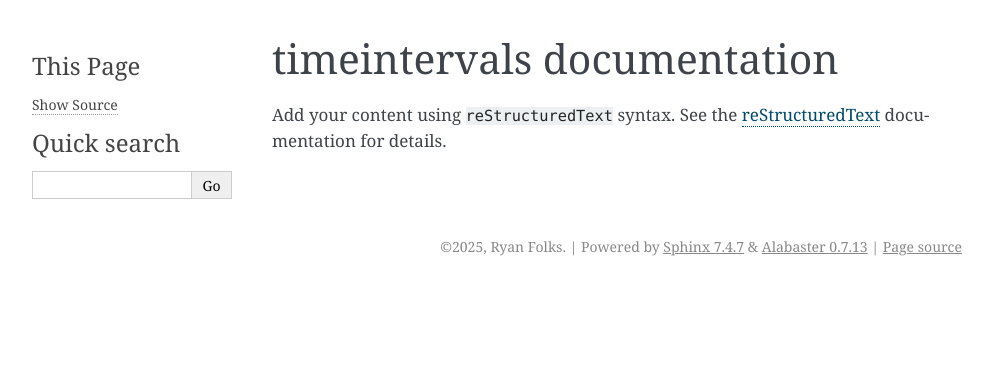
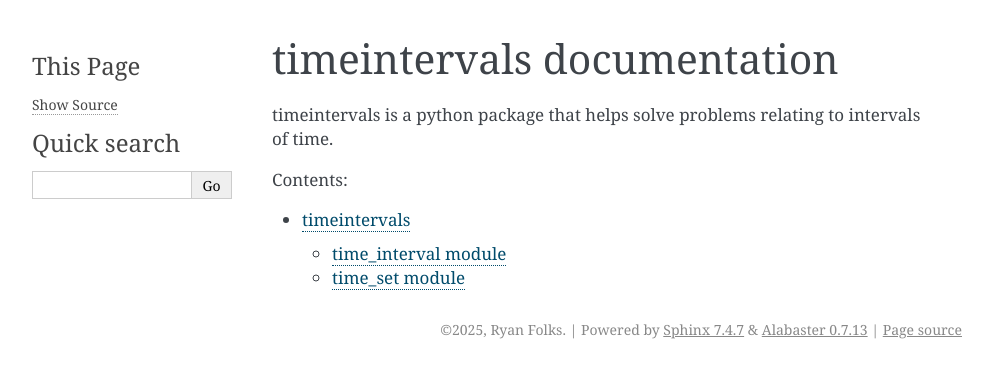
Before and after one commit to UVA-Anesthesiology-Data-Science/timeintervals, a Sphinx documentation site: the page built from docs/source/index.rst, in a window 1280 px wide. Shown: the top 378 px of the page, without its empty margins (148-1141 px from the left). Built offline with Sphinx 7.4.7, drawn with Linux system fonts in a browser that asks for light colours.

Commit message:
Setup autodoc.

```diff
--- a/docs/source/conf.py
+++ b/docs/source/conf.py
@@ -2,6 +2,20 @@
 #
 # For the full list of built-in configuration values, see the documentation:
 # https://www.sphinx-doc.org/en/master/usage/configuration.html
+
+import sys
+import os
+from pathlib import Path
+
+print("Current dir: ", os.getcwd())
+
+# Get the absolute path to the parent directory of the documentation directory
+#parent_dir = os.path.dirname(os.path.dirname(os.path.abspath(__file__)))
+
+# Add the parent directory to the sys.path
+#sys.path.insert(0, parent_dir)
+print(str(Path("../../").resolve()))
+sys.path.insert(0, str(Path("../../").resolve()))
 
 # -- Project information -----------------------------------------------------
 # https://www.sphinx-doc.org/en/master/usage/configuration.html#project-information
@@ -14,12 +28,12 @@
 # -- General configuration ---------------------------------------------------
 # https://www.sphinx-doc.org/en/master/usage/configuration.html#general-configuration
 
-extensions = ["sphinx.ext.napoleon"]
+extensions = ["sphinx.ext.napoleon", "sphinx.ext.autodoc"]
 
 templates_path = ['_templates']
 exclude_patterns = []
 
-
+autodoc_mock_imports = ["pydantic", "typing_extensions"]
 
 # -- Options for HTML output -------------------------------------------------
 # https://www.sphinx-doc.org/en/master/usage/configuration.html#options-for-html-output
--- a/docs/source/index.rst
+++ b/docs/source/index.rst
@@ -6,11 +6,10 @@
 timeintervals documentation
 ===========================
 
-Add your content using ``reStructuredText`` syntax. See the
-`reStructuredText <https://www.sphinx-doc.org/en/master/usage/restructuredtext/index.html>`_
-documentation for details.
-
+timeintervals is a python package that helps solve problems relating to intervals of time.
 
 .. toctree::
    :maxdepth: 2
    :caption: Contents:
+
+   modules
--- /dev/null
+++ b/docs/source/modules.rst
@@ -0,0 +1,8 @@
+timeintervals
+=============
+
+.. toctree::
+   :maxdepth: 4
+
+   time_interval
+   time_set
--- /dev/null
+++ b/docs/source/time_interval.rst
@@ -0,0 +1,7 @@
+time\_interval module
+=====================
+
+.. automodule:: timeintervals.src.time_interval
+   :members:
+   :undoc-members:
+   :show-inheritance:
--- /dev/null
+++ b/docs/source/time_set.rst
@@ -0,0 +1,7 @@
+time\_set module
+================
+
+.. automodule:: timeintervals.src.time_set
+   :members:
+   :undoc-members:
+   :show-inheritance:
```
